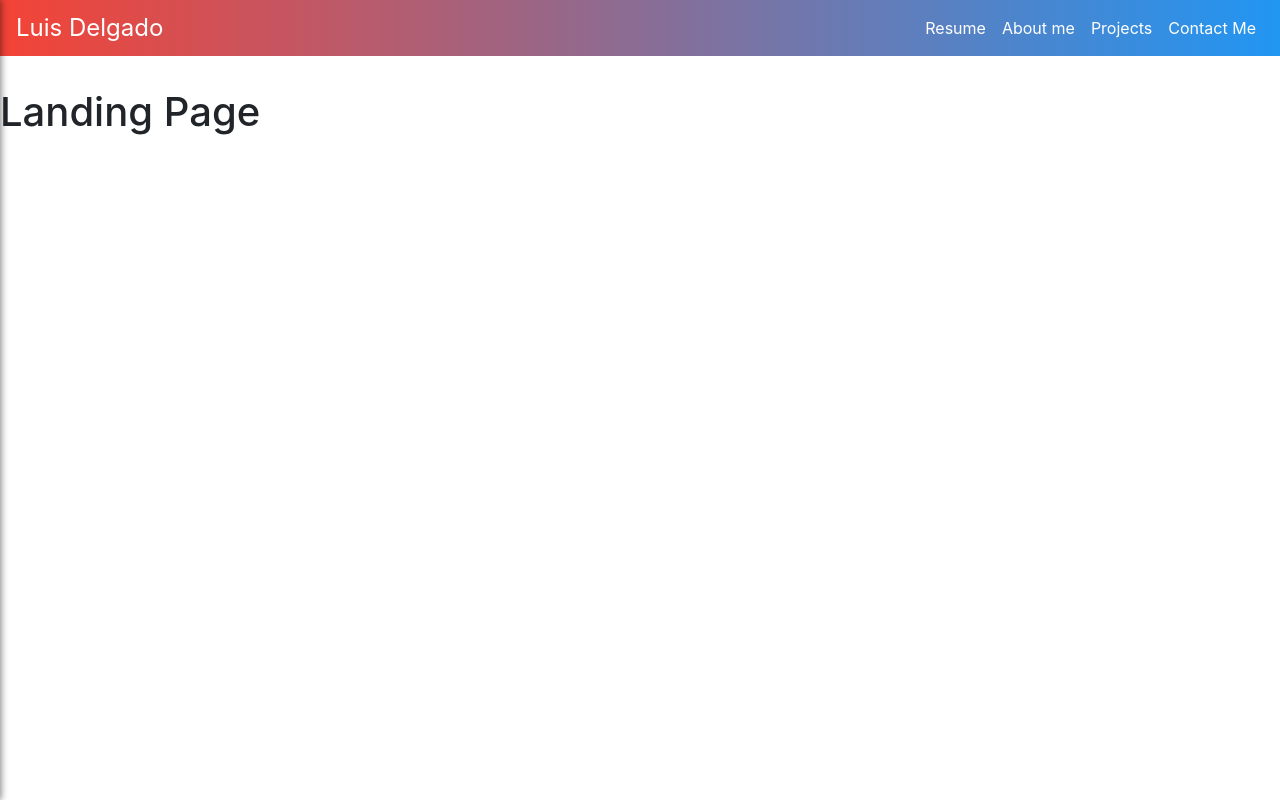
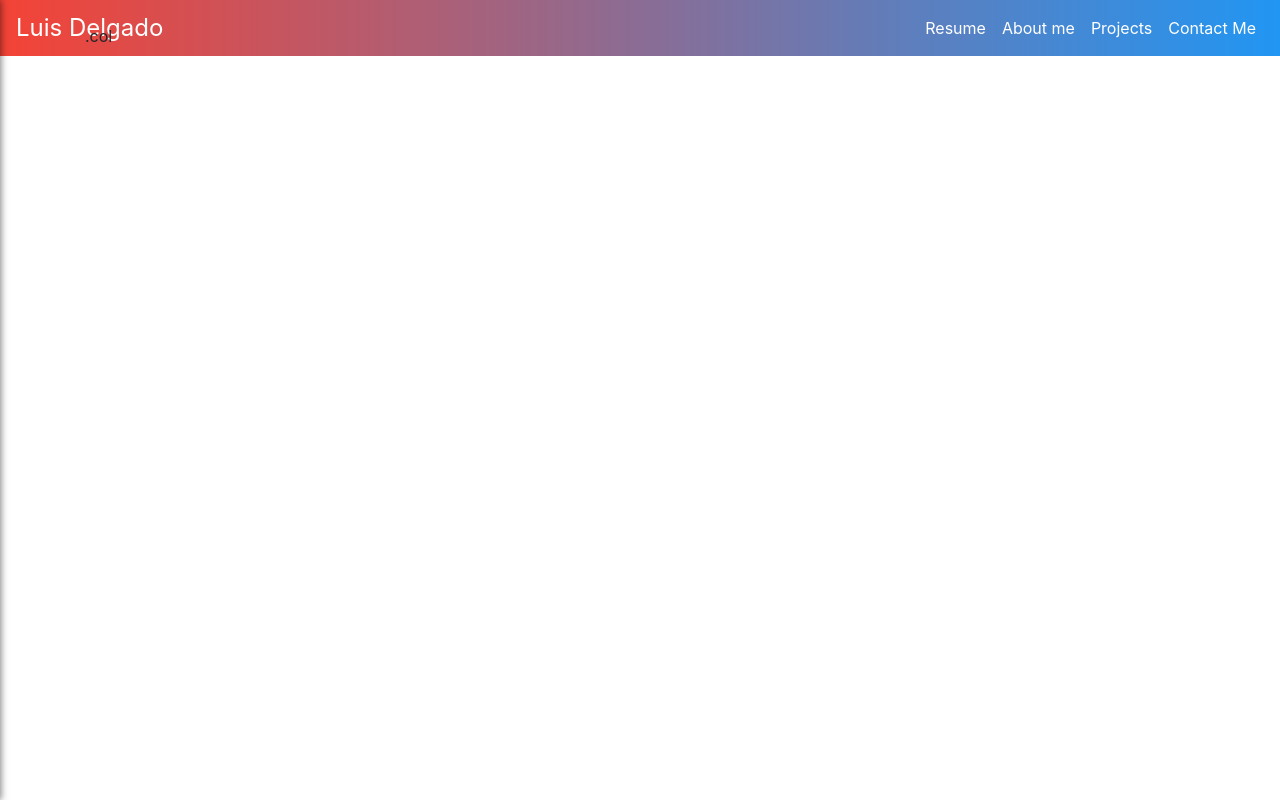
Before and after one commit to relief12/Luis-Delgado-Portfolio, a React (Create React App) app in the folder portfolio/: page / in a window 1280 px wide. Built offline with nearby package versions, Linux system fonts and the light colour scheme.

Commit message:
adding landpage grid

```diff
--- a/portfolio/src/Pages/LandingPage.js
+++ b/portfolio/src/Pages/LandingPage.js
@@ -1,13 +1,17 @@
-import React, { Component } from 'react';
+import React, { Component } from "react";
+import { Container, Row, Col } from "reactstrap";
+class LandingPage extends Component {
+  render() {
+    return (
+      <div style={{ width: '100%', margin: 'auto'}}>
+        <Container className="landing-container">
+          <Row>
+            <Col>.col</Col>
 
-class LandingPage extends  Component{
-    render(){
-        return(
-            <div style={{marginTop:'64px'}}><h1>Landing Page</h1></div>
-        )
-
-
-    }
-
+          </Row>
+        </Container>
+      </div>
+    );
+  }
 }
 export default LandingPage;
```
